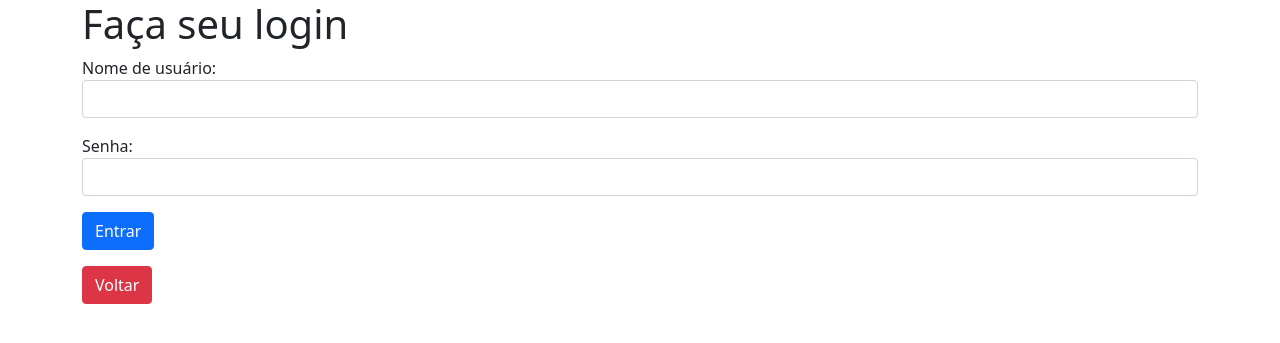
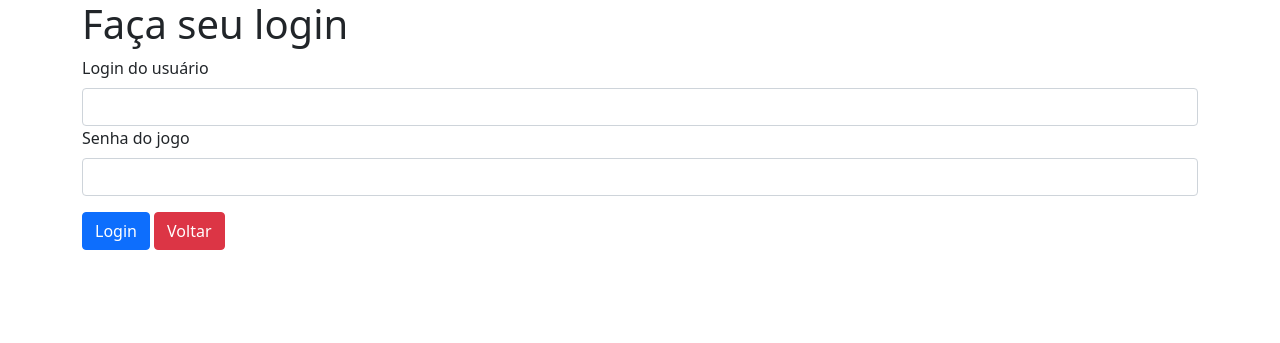
Before and after one commit to marciliodevjava/jogoteca-final, a Flask app: template templates/login.html in a window 1280 px wide. Shown: the top 343 px of the page. Run offline with Flask 3, Linux system fonts and the light colour scheme; the template is opened without the code that fills it: values that come from a table or form of the project are taken from there, others are empty; some libraries are stand-ins or nearby versions.

Commit message:
Update login

```diff
--- a/templates/login.html
+++ b/templates/login.html
@@ -22,13 +22,21 @@
     <h1>Faça seu login</h1>
     <form method="POST" action="{{ url_for('autenticar') }}">
         <input type="hidden" name="proxima" value="{{ proxima or url_for('index') }}">
-        <p><label>Nome de usuário:</label> <input class="form-control" type="text" name="usuario" required></p>
-        <p><label>Senha:</label> <input class="form-control" type="password" name="senha" required></p>
-        <p>
-            <button class="btn btn-primary" type="submit">Entrar</button>
-        </p>
+        {{ form.csrf_token() }}
+        <div class="form-group">
+            {{ form.nickname.label(class="form-label") }}
+            {{ form.nickname(class="form-control") }}
+        </div>
+        <div class="form-group">
+            {{ form.senha.label(class="form-label") }}
+            {{ form.senha(class="form-control") }}
+        </div>
+        <div class="form-group buttons">
+            <p></p>
+            {{ form.login(class="btn btn-primary") }}
+            <a class="btn btn-danger" href="{{ url_for('index') }}">Voltar</a>
+        </div>
     </form>
-    <a class="btn btn-danger" href="{{ url_for('index') }}">Voltar</a>
 </div>
 </body>
 </html>
```
